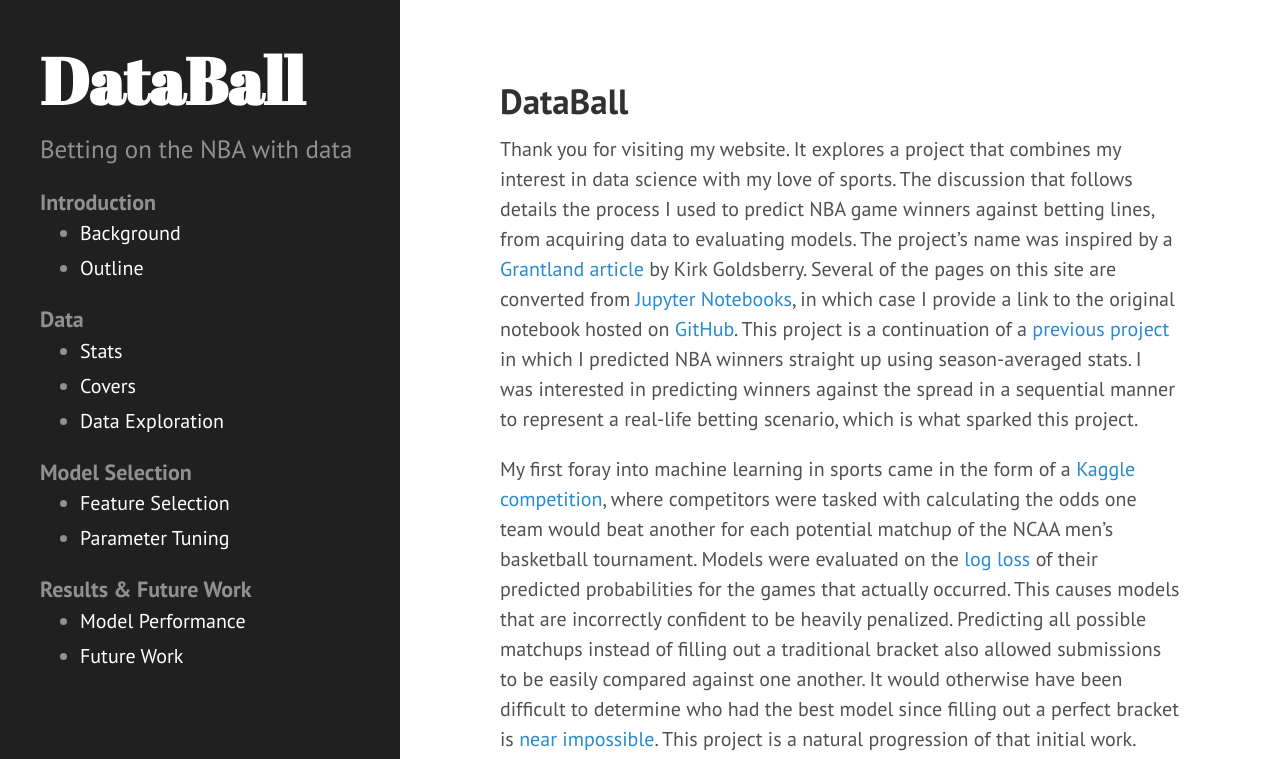
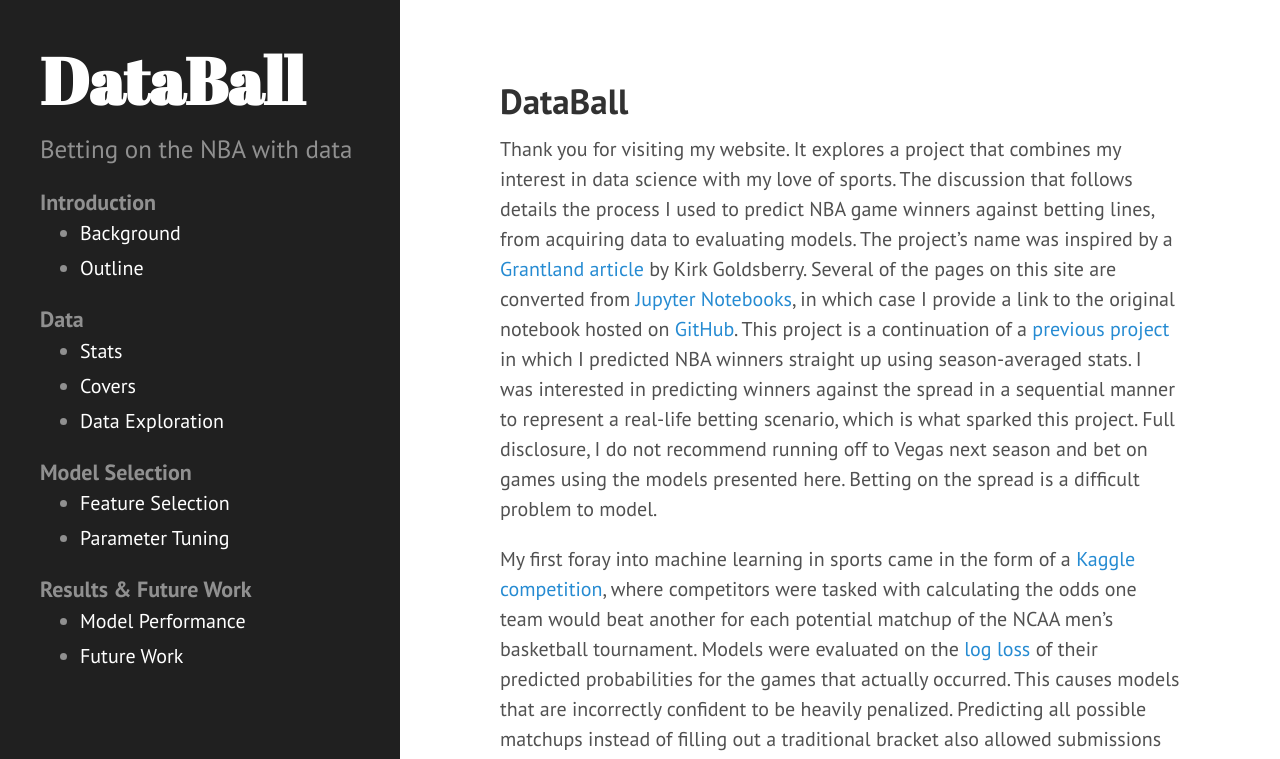
Before and after one commit to cedev935/databall-betting, a Jekyll site: the page built from docs/index.md, in a window 1280 px wide and 1314 px high. Shown: the top 759 px of the window. Built offline with Jekyll 4.4.1, drawn with Linux system fonts in a browser that asks for light colours.

Commit message:
Add disclosure to home page

```diff
--- a/docs/index.md
+++ b/docs/index.md
@@ -5,7 +5,7 @@ title: Home
 
 # DataBall
 
-Thank you for visiting my website. It explores a project that combines my interest in data science with my love of sports. The discussion that follows details the process I used to predict NBA game winners against betting lines, from acquiring data to evaluating models. The project's name was inspired by a [Grantland article](http://grantland.com/features/expected-value-possession-nba-analytics/) by Kirk Goldsberry. Several of the pages on this site are converted from [Jupyter Notebooks](http://jupyter.org/), in which case I provide a link to the original notebook hosted on [GitHub]({{ site.github.repository_url }}). This project is a continuation of a [previous project](https://klane.github.io/databall1/) in which I predicted NBA winners straight up using season-averaged stats. I was interested in predicting winners against the spread in a sequential manner to represent a real-life betting scenario, which is what sparked this project.
+Thank you for visiting my website. It explores a project that combines my interest in data science with my love of sports. The discussion that follows details the process I used to predict NBA game winners against betting lines, from acquiring data to evaluating models. The project's name was inspired by a [Grantland article](http://grantland.com/features/expected-value-possession-nba-analytics/) by Kirk Goldsberry. Several of the pages on this site are converted from [Jupyter Notebooks](http://jupyter.org/), in which case I provide a link to the original notebook hosted on [GitHub]({{ site.github.repository_url }}). This project is a continuation of a [previous project](https://klane.github.io/databall1/) in which I predicted NBA winners straight up using season-averaged stats. I was interested in predicting winners against the spread in a sequential manner to represent a real-life betting scenario, which is what sparked this project. Full disclosure, I do not recommend running off to Vegas next season and bet on games using the models presented here. Betting on the spread is a difficult problem to model.
 
 My first foray into machine learning in sports came in the form of a [Kaggle competition](https://www.kaggle.com/c/march-machine-learning-mania-2014), where competitors were tasked with calculating the odds one team would beat another for each potential matchup of the NCAA men's basketball tournament. Models were evaluated on the [log loss](https://en.wikipedia.org/wiki/Cross_entropy#Cross-entropy_error_function_and_logistic_regression) of their predicted probabilities for the games that actually occurred. This causes models that are incorrectly confident to be heavily penalized. Predicting all possible matchups instead of filling out a traditional bracket also allowed submissions to be easily compared against one another. It would otherwise have been difficult to determine who had the best model since filling out a perfect bracket is [near impossible](http://fivethirtyeight.com/features/the-odds-youll-fill-out-a-perfect-bracket/). This project is a natural progression of that initial work.
 
```
